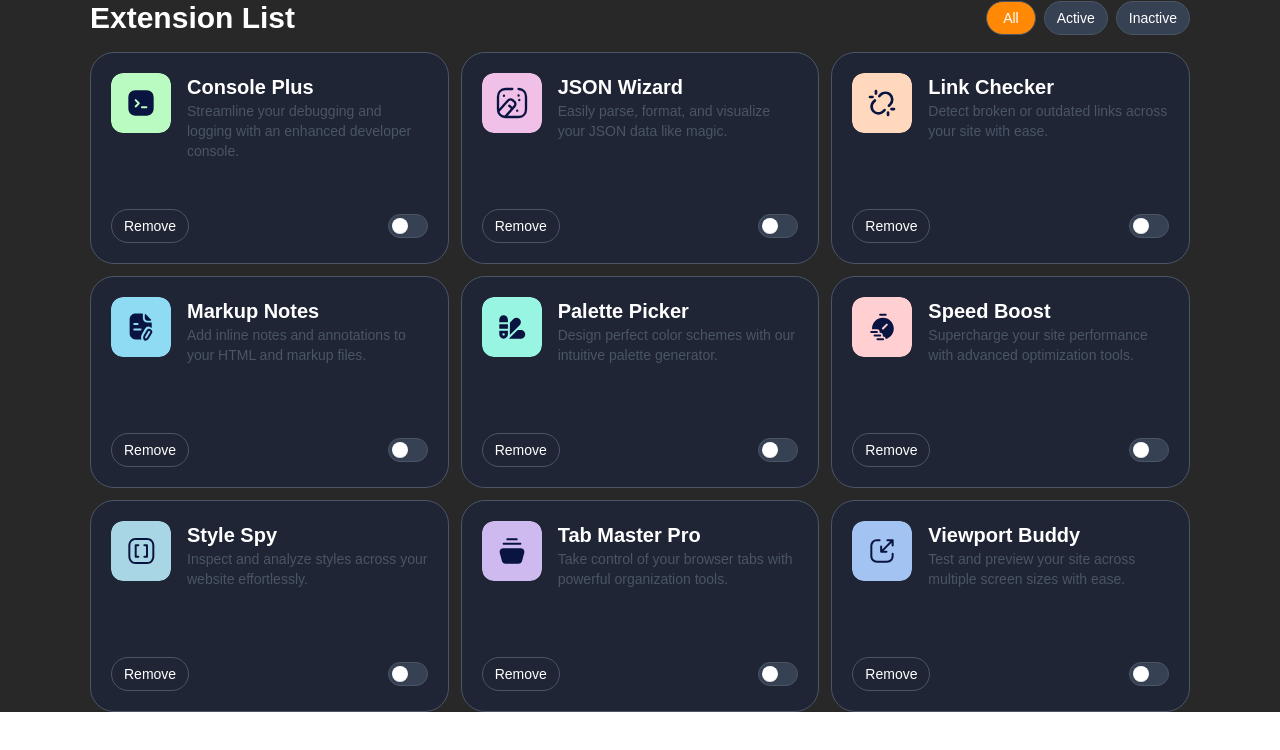
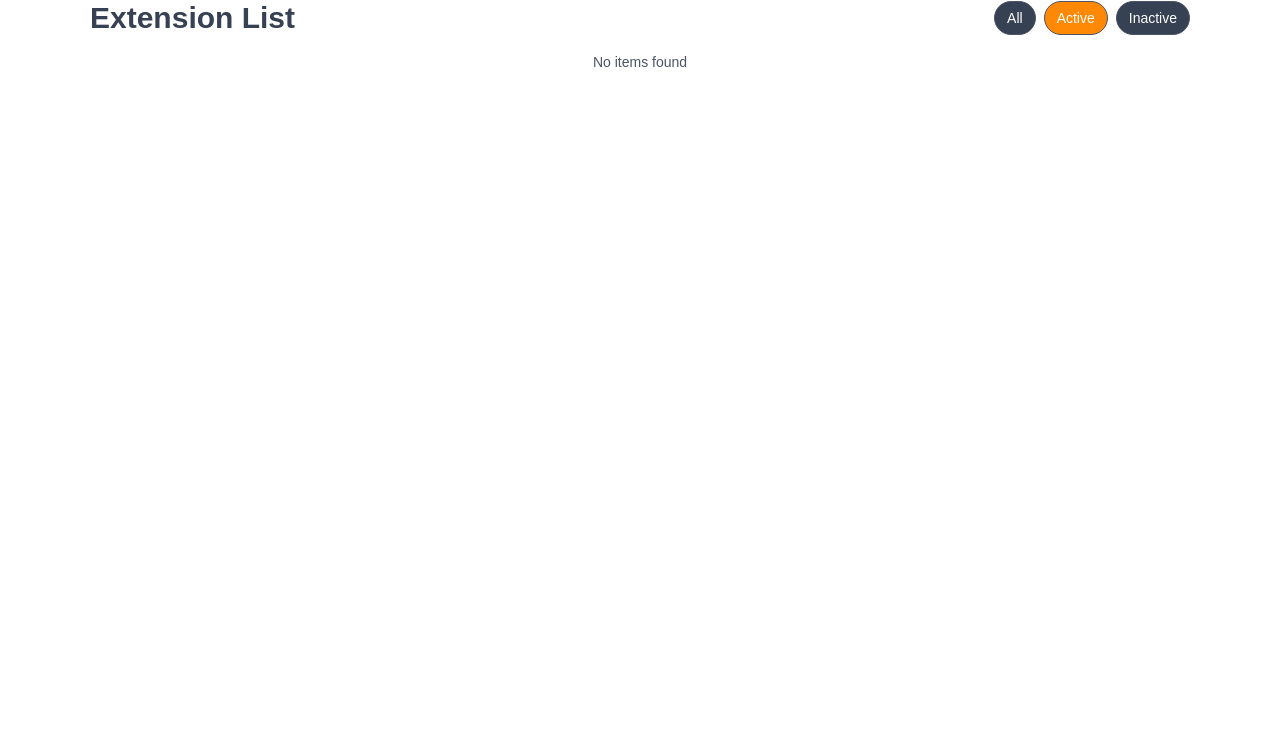
Before and after one commit to sazidhayatkhan/browser-extension-ui, a Next.js app: page / in a window 1280 px wide. Both pictures are taken after a click on the button "Active". Shown: the top 750 px of the page. Built offline with nearby package versions, Linux system fonts and the light colour scheme.

Commit message:
conditional added

```diff
--- a/src/app/globals.css
+++ b/src/app/globals.css
@@ -2,7 +2,7 @@
 @plugin "daisyui";
 
 :root {
-  --background: #282828;
+  --background: #ffffff;
   --foreground: #171717;
 }
 
--- a/src/components/ui/Card.tsx
+++ b/src/components/ui/Card.tsx
@@ -1,29 +1,34 @@
-import React, { useState } from "react";
+import React from "react";
 import Image from "next/image";
 import Button from "./Button";
 
 type CardProps = {
-  data?: any;
+  data: {
+    imageSrc: string;
+    title: string;
+    description: string;
+    isActive: boolean;
+  };
   onRemove?: () => void;
+  onToggle?: () => void;
 };
 
-const Card = ({ data, onRemove }: CardProps) => {
-  const [isChecked, setIsChecked] = useState(false);
+const Card = ({ data, onRemove, onToggle }: CardProps) => {
   return (
     <div className="bg-[#1F2535] border border-gray-600 rounded-3xl p-5">
       <div className="flex justify-start items-start gap-4">
         <div className="relative h-[60px] min-w-[60px] rounded-xl overflow-hidden">
           <Image
-            src={data?.imageSrc}
-            alt={data?.title}
+            src={data.imageSrc}
+            alt={data.title}
             fill
             className="object-cover rounded-xl"
           />
         </div>
         <div className="min-h-[120px]">
-          <h2 className="text-white font-semibold text-xl">{data?.title}</h2>
+          <h2 className="text-white font-semibold text-xl">{data.title}</h2>
           <p className="text-gray-600 text-sm line-clamp-4">
-            {data?.description}
+            {data.description}
           </p>
         </div>
       </div>
@@ -31,16 +36,14 @@ const Card = ({ data, onRemove }: CardProps) => {
         <Button variant="outlined" onClick={onRemove}>
           Remove
         </Button>
-        <div>
-          <input
-            type="checkbox"
-            checked={isChecked}
-            onChange={() => setIsChecked(!isChecked)}
-            className={`toggle border-gray-600 bg-gray-700 checked:border-orange-500 checked:bg-orange-400 checked:text-white ${
-              !isChecked ? "toggle-unchecked" : ""
-            }`}
-          />
-        </div>
+        <input
+          type="checkbox"
+          checked={data.isActive}
+          onChange={onToggle}
+          className={`toggle border-gray-600 bg-gray-700 checked:border-orange-500 checked:bg-orange-400 checked:text-white ${
+            !data.isActive ? "toggle-unchecked" : ""
+          }`}
+        />
       </div>
     </div>
   );
--- a/src/view/page-home/index.tsx
+++ b/src/view/page-home/index.tsx
@@ -1,85 +1,146 @@
 "use client";
-import React from "react";
+import React, { useState } from "react";
 import Card from "@/components/ui/Card";
 import Button from "@/components/ui/Button";
 type Props = {};
 
 const HomeUI = (props: Props) => {
-  const cardData = [
+  const initialCardData = [
     {
+      id: 1,
+      isActive: false,
       imageSrc: "/images/logo-console-plus.svg",
       title: "Console Plus",
       description:
         "Streamline your debugging and logging with an enhanced developer console.",
     },
     {
+      id: 2,
+      isActive: false,
       imageSrc: "/images/logo-json-wizard.svg",
       title: "JSON Wizard",
       description:
         "Easily parse, format, and visualize your JSON data like magic.",
     },
     {
+      id: 3,
+      isActive: false,
       imageSrc: "/images/logo-link-checker.svg",
       title: "Link Checker",
       description:
         "Detect broken or outdated links across your site with ease.",
     },
     {
+      id: 4,
+      isActive: false,
       imageSrc: "/images/logo-markup-notes.svg",
       title: "Markup Notes",
       description:
         "Add inline notes and annotations to your HTML and markup files.",
     },
     {
+      id: 5,
+      isActive: false,
       imageSrc: "/images/logo-palette-picker.svg",
       title: "Palette Picker",
       description:
         "Design perfect color schemes with our intuitive palette generator.",
     },
     {
+      id: 6,
+      isActive: false,
       imageSrc: "/images/logo-speed-boost.svg",
       title: "Speed Boost",
       description:
         "Supercharge your site performance with advanced optimization tools.",
     },
     {
+      id: 7,
+      isActive: false,
       imageSrc: "/images/logo-style-spy.svg",
       title: "Style Spy",
       description:
         "Inspect and analyze styles across your website effortlessly.",
     },
     {
+      id: 8,
+      isActive: false,
       imageSrc: "/images/logo-tab-master-pro.svg",
       title: "Tab Master Pro",
       description:
         "Take control of your browser tabs with powerful organization tools.",
     },
     {
+      id: 9,
+      isActive: false,
       imageSrc: "/images/logo-viewport-buddy.svg",
       title: "Viewport Buddy",
       description:
         "Test and preview your site across multiple screen sizes with ease.",
     },
   ];
+  const [cards, setCards] = useState(initialCardData);
+  const [filter, setFilter] = useState<"all" | "active" | "inactive">("all");
+
+  const handleToggle = (id: number) => {
+    setCards((prev) =>
+      prev.map((card) =>
+        card.id === id ? { ...card, isActive: !card.isActive } : card
+      )
+    );
+  };
+
+  const filteredCards = cards.filter((card) => {
+    if (filter === "all") return true;
+    if (filter === "active") return card.isActive;
+    if (filter === "inactive") return !card.isActive;
+  });
   return (
     <div className="_container">
       <div className="flex flex-col md:flex-row justify-between items-center mb-4">
-        <h1 className="text-3xl font-bold text-white mb-2 md:mb-0">Extension List</h1>
+        <h1 className="text-3xl font-bold text-gray-700 mb-2 md:mb-0">
+          Extension List
+        </h1>
         <div className="flex items-center gap-2">
-          <Button variant="primary" className="bg-orange-400">
-            &nbsp;All&nbsp;
+          <Button
+            variant="primary"
+            className={filter === "all" ? "bg-orange-400" : ""}
+            onClick={() => setFilter("all")}
+          >
+            All
           </Button>
-          <Button variant="primary">Active</Button>
-          <Button variant="primary">Inactive</Button>
+          <Button
+            variant="primary"
+            className={filter === "active" ? "bg-orange-400" : ""}
+            onClick={() => setFilter("active")}
+          >
+            Active
+          </Button>
+          <Button
+            variant="primary"
+            className={filter === "inactive" ? "bg-orange-400" : ""}
+            onClick={() => setFilter("inactive")}
+          >
+            Inactive
+          </Button>
         </div>
       </div>
-      <div className="grid grid-cols-1 md:grid-cols-3 gap-3">
-        {cardData?.map((item: any, idx: any) => (
-          <Card data={item} key={idx} />
-        ))}
-      </div>
+      {filteredCards.length === 0 && filter === "active" ? (
+        <div className="flex justify-center items-center">
+          <span className="text-gray-600 text-sm">No items found</span>
+        </div>
+      ) : (
+        <div className="grid grid-cols-1 md:grid-cols-3 gap-3">
+          {filteredCards.map((item) => (
+            <Card
+              key={item.id}
+              data={item}
+              onToggle={() => handleToggle(item.id)}
+            />
+          ))}
+        </div>
+      )}
     </div>
   );
 };
-
 export default HomeUI;
```
